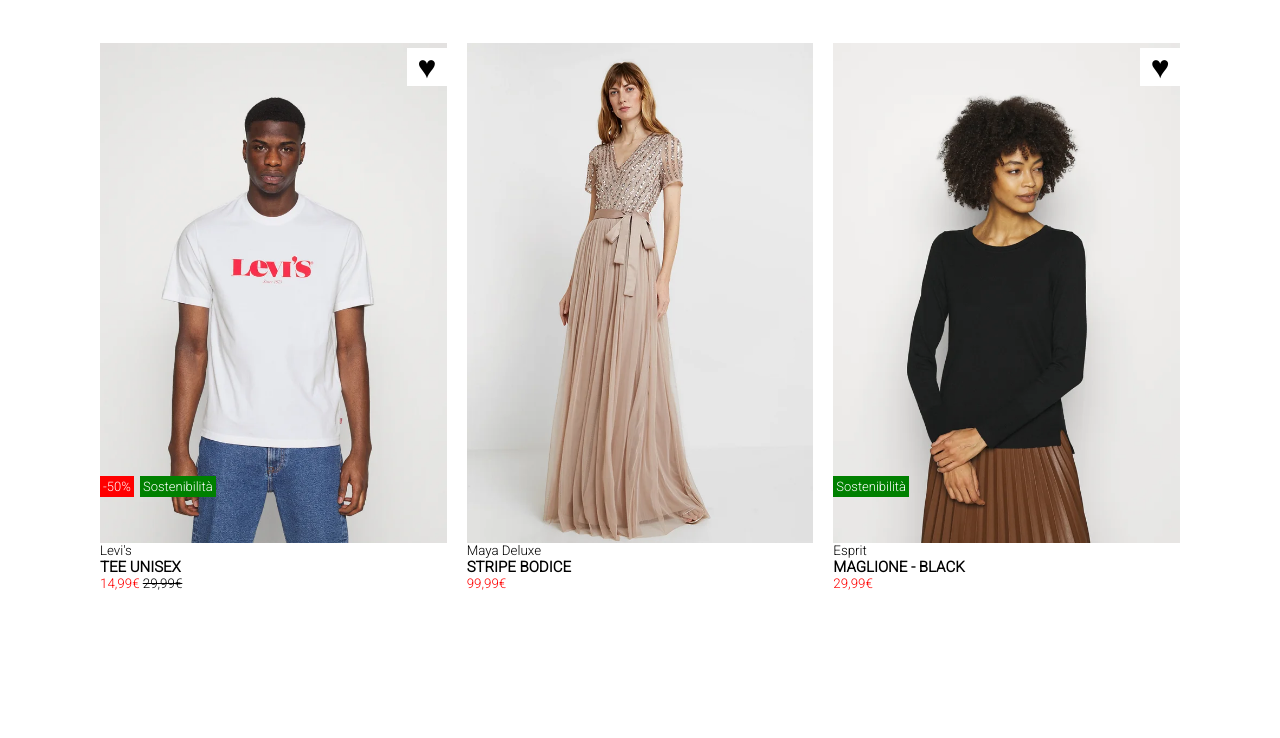
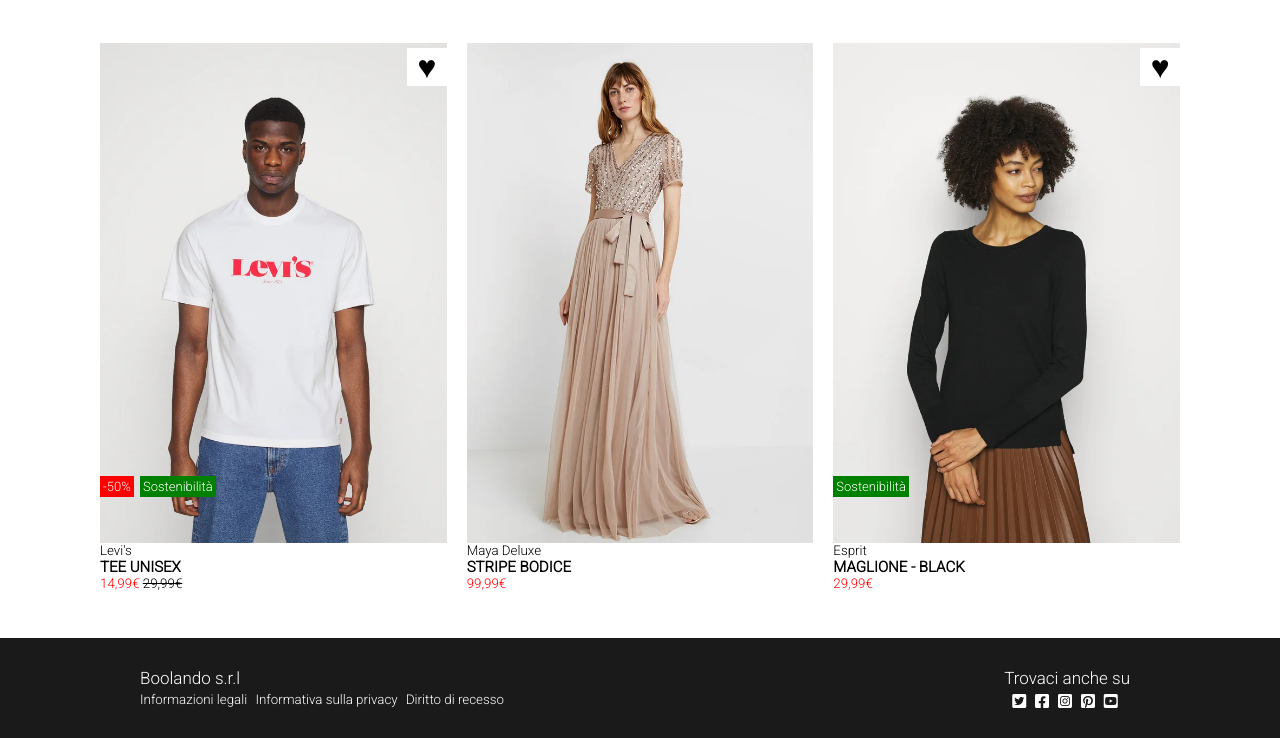
Before and after one commit to ClaudioLoGiudice7/html-css-boolando, a plain HTML site: page index.html in a window 1280 px wide. Shown: the part 662-1400 px from the top of the page. Before the commit the page ends 1350 px from the top, so only its background shows below. Drawn offline with Linux system fonts and the light colour scheme.

Commit message:
entering footer

```diff
--- a/index.html
+++ b/index.html
@@ -182,5 +182,32 @@
             </div>
         </div>
     </main>
+
+    <footer>
+        <div class="footer-container">
+            <div class="left-side-footer">
+                <div class="footer-text">
+                    <span>Boolando s.r.l</span>
+                </div>
+                <div class="left-footer-links">
+                    <a href="#" class="sub-footer-links">Informazioni legali</a>
+                    <a href="#" class="sub-footer-links">Informativa sulla privacy</a>
+                    <a href="#" class="sub-footer-links">Diritto di recesso</a>
+                </div>
+            </div>
+            <div class="right-side-footer">
+                <div class="footer-text">
+                    <span>Trovaci anche su</span>
+                </div>
+                <div class="right-footer-links">
+                    <a href="#" class="sub-footer-links"><i class="fa-brands fa-square-twitter"></i></a>
+                    <a href="#" class="sub-footer-links"><i class="fa-brands fa-square-facebook"></i></a>
+                    <a href="#" class="sub-footer-links"><i class="fa-brands fa-square-instagram"></i></a>
+                    <a href="#" class="sub-footer-links"><i class="fa-brands fa-square-pinterest"></i></a>
+                    <a href="#" class="sub-footer-links"><i class="fa-brands fa-square-youtube"></i></a>
+                </div>
+            </div>
+        </div>
+    </footer>
 </body>
 </html>
--- a/style.css
+++ b/style.css
@@ -158,3 +158,38 @@ img {
     float: left;
     margin-top: 25px;
 }
+
+.footer-container {
+    background-color: #1a1a1a;
+    height: 100px;
+    padding: 30px 0;
+    margin-top: -50px;
+}
+
+.left-side-footer {
+    margin-left: 140px;
+    float: left;
+}
+
+.footer-text {
+    color: #fff;
+    margin-bottom: 4px;
+    font-size: 17px;
+}
+
+.left-footer-links {
+    font-size: smaller;
+}
+
+.right-footer-links {
+    margin-left: 8px;
+}
+
+.right-side-footer {
+    float: right;
+    margin-right: 150px;
+}
+
+.sub-footer-links {
+    margin-right: 5px;
+}
```
